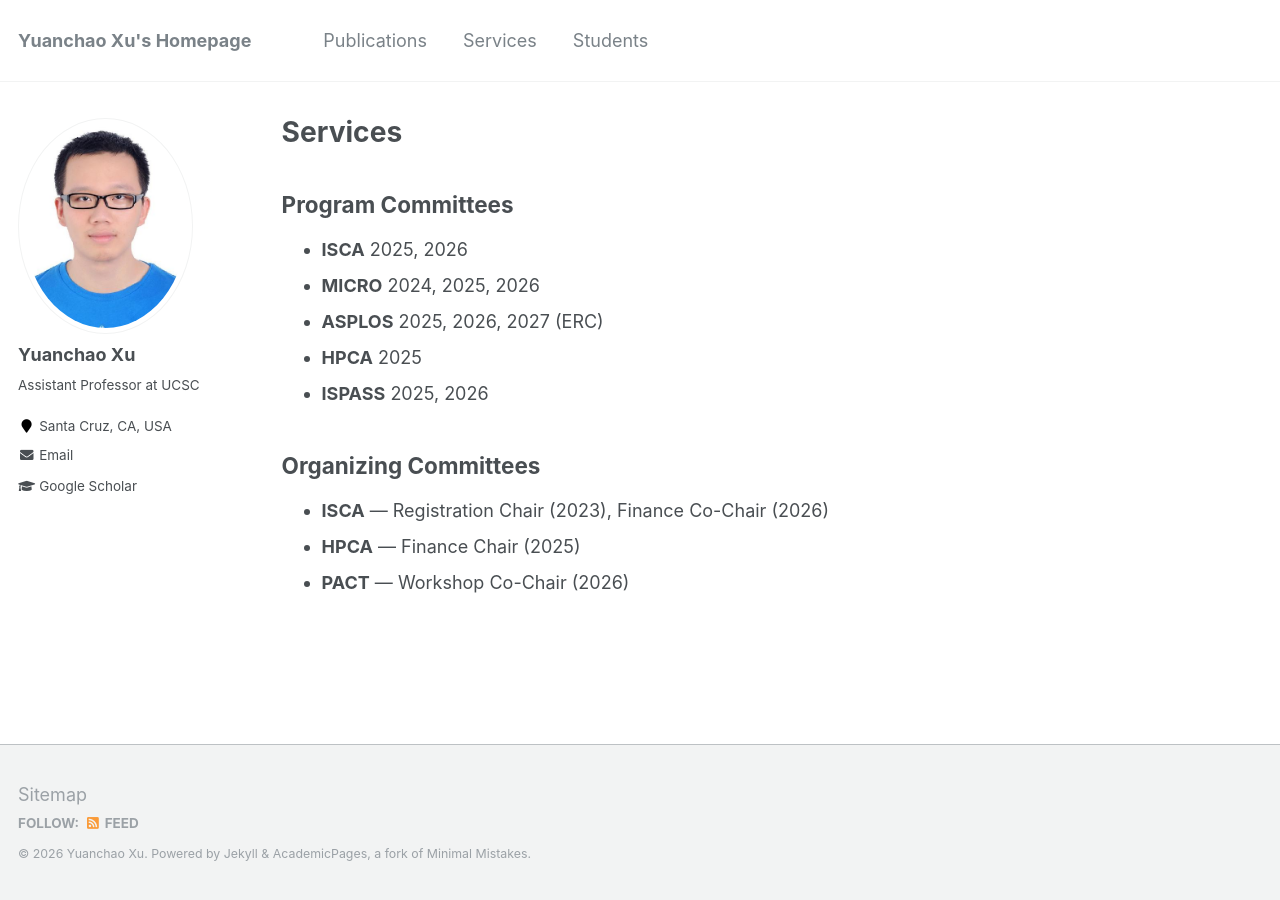
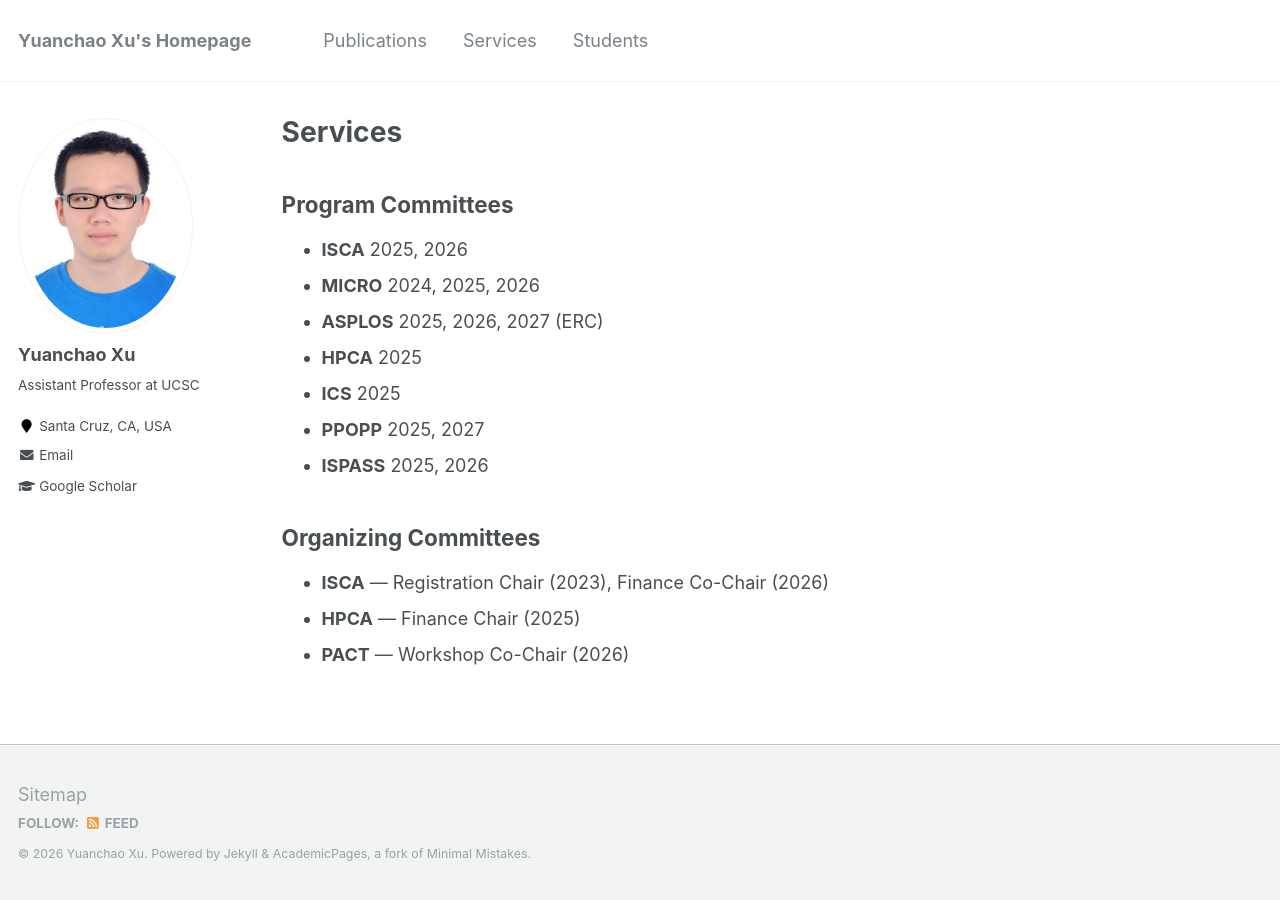
Before and after one commit to yuanchaoxu6/yuanchaoxu6.github.io, a Jekyll site: the page built from _pages/service.md, in a window 1280 px wide. Built offline with Jekyll 4.4.1, drawn with Linux system fonts in a browser that asks for light colours.

Commit message:
Update service.md

```diff
--- a/_pages/service.md
+++ b/_pages/service.md
@@ -11,7 +11,10 @@ author_profile: true
 - **MICRO** 2024, 2025, 2026
 - **ASPLOS** 2025, 2026, 2027 (ERC)
 - **HPCA** 2025
+- **ICS** 2025
+- **PPOPP** 2025, 2027
 - **ISPASS** 2025, 2026
+
 
 ## Organizing Committees
 
```
